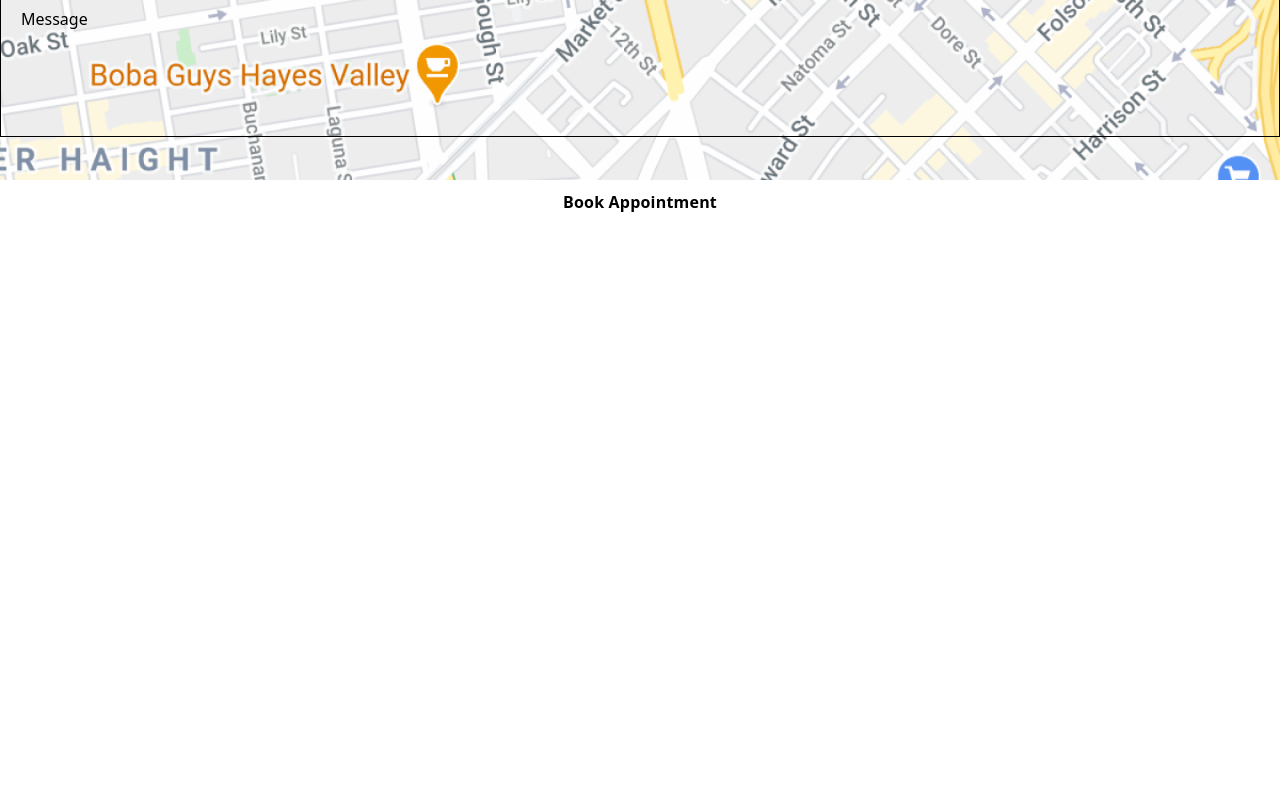
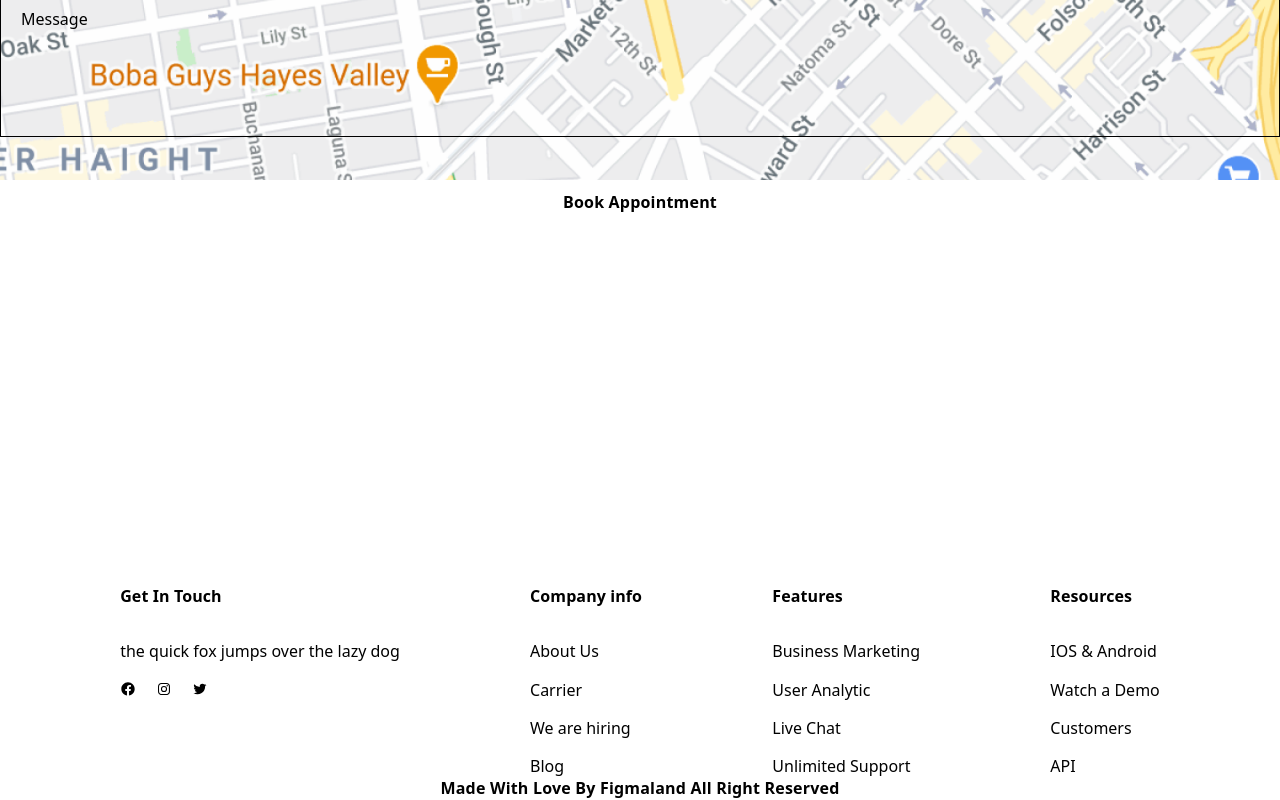
Before and after one commit to IrvingRR/placeholder-app, a React (Vite) app: page / in a window 1280 px wide. Shown: the part 4135-4935 px from the top of the page. Before the commit the page ends 4715 px from the top, so only its background shows below. Built offline with nearby package versions, Linux system fonts and the light colour scheme.

Commit message:
feat(FooterSection created)

```diff
--- /dev/null
+++ b/src/components/pages/home/FooterSection.jsx
@@ -0,0 +1,57 @@
+import { BiLogoFacebookCircle, BiLogoInstagram, BiLogoTwitter   } from "react-icons/bi";
+import { FooterContainer, FooterContent, FooterCopyRight, FooterItem, FooterList, FooterSocialMedia, FooterSocialMediaList } from "../../../styled/pages/home/footer-section";
+
+export const FooterSection = () => {
+  return (
+    <FooterContainer>
+        <FooterContent>
+            <FooterList>
+                    <FooterItem>
+                        <h3>Get In Touch</h3>
+                        <p>the quick fox jumps over the lazy dog</p>
+                        <FooterSocialMediaList>
+                            <FooterSocialMedia>
+                                <BiLogoFacebookCircle/>
+                            </FooterSocialMedia>
+
+                            <FooterSocialMedia>
+                                <BiLogoInstagram/>
+                            </FooterSocialMedia>
+
+                            <FooterSocialMedia>
+                                <BiLogoTwitter/>
+                            </FooterSocialMedia>
+                        </FooterSocialMediaList>
+                    </FooterItem>
+
+                    <FooterItem>
+                        <h3>Company info</h3>
+                        <a>About Us</a>
+                        <a>Carrier</a>
+                        <a>We are hiring</a>
+                        <a>Blog</a>
+                    </FooterItem>
+
+                    <FooterItem>
+                        <h3>Features</h3>
+                        <p>Business Marketing</p>
+                        <p>User Analytic</p>
+                        <p>Live Chat</p>
+                        <p>Unlimited Support</p>
+                    </FooterItem>
+
+                    <FooterItem>
+                        <h3>Resources</h3>
+                        <p>IOS & Android</p>
+                        <p>Watch a Demo</p>
+                        <p>Customers</p>
+                        <p>API</p>
+                    </FooterItem>
+            </FooterList>
+        </FooterContent>
+        <FooterCopyRight>
+            Made With Love By Figmaland All Right Reserved
+        </FooterCopyRight>
+    </FooterContainer>
+  );
+};
--- a/src/components/pages/home/index.js
+++ b/src/components/pages/home/index.js
@@ -2,6 +2,7 @@
 export * from './AmountOfInvestmentsSection';
 export * from './BetterStrategySection';
 export * from './ContactSection';
+export * from './FooterSection';
 export * from './HeroSection';
 export * from './PricingSection';
 export * from './WhatClientSaySection';
--- a/src/pages/HomePage.jsx
+++ b/src/pages/HomePage.jsx
@@ -1,5 +1,5 @@
 import { Navbar } from "../components";
-import { AboutUsSection, AmountOfInvestmentsSection, BetterStrategySection, ContactSection, HeroSection, PricingSection, WhatClientSaySection } from "../components/pages/home";
+import { AboutUsSection, AmountOfInvestmentsSection, BetterStrategySection, ContactSection, FooterSection, HeroSection, PricingSection, WhatClientSaySection } from "../components/pages/home";
 
 export const HomePage = () => {
   return (
@@ -12,6 +12,7 @@
     <PricingSection/>
     <AmountOfInvestmentsSection/>
     <ContactSection/>
+    <FooterSection/>
     </>
   );
 };
--- /dev/null
+++ b/src/styled/pages/home/footer-section.js
@@ -0,0 +1,107 @@
+import styled from "styled-components";
+
+export const FooterContainer = styled.footer`
+    width: 100%;
+`;
+
+export const FooterContent = styled.div`
+    width: 100%;
+    max-width: var(--max-width);
+    padding: var(--padding-content);
+    display: flex;
+    flex-direction: column;
+    gap: 30px;
+    margin: auto;
+
+    @media screen and (min-width: 768px) {
+        flex-direction: row;
+    }
+`;
+
+export const FooterList = styled.ul`
+    width: 100%;
+    display: flex;
+    flex-direction: column;
+    gap: 10px;
+
+    @media screen and (min-width: 768px) {
+        flex-direction: row;
+        align-items: flex-start;
+        justify-content: space-evenly;
+    }
+`;
+
+export const FooterItem = styled.li`
+    display: flex;
+    flex-direction: column;
+    align-items: center;
+    text-align: center;
+    gap: 10px;
+
+    h3 {
+        font-size: var(--fs-md);
+        color: var(--text-color);
+        font-style: normal;
+        font-weight: 700;
+        line-height: 32px;
+        letter-spacing: 0.1px;
+        padding-bottom: 10px;
+    }
+
+    p, a {
+        font-size: var(--fs-xs);
+        color: var(--second-text-color);
+    }
+
+    @media screen and (min-width: 768px) {
+        align-items: flex-start;
+        text-align: left;
+    }
+
+    @media screen and (min-width: 992px) {
+        gap: 20px;
+
+        h3 {
+            font-size: var(--fs-lg);
+        }
+
+        p, a {
+            font-size: var(--fs-sm);
+        }
+    }
+
+`;
+
+export const FooterSocialMediaList = styled.div`
+    display: flex;
+    align-items: center;
+    gap: 20px;
+
+    a {
+        color: var(--primary-color);
+        font-size: var(--fs-lg);
+    }
+
+`;
+
+export const FooterSocialMedia = styled.a`
+    color: var(--primary-color);
+    font-size: var(--fs-lg);
+`;
+
+export const FooterCopyRight = styled.div`
+    width: 100%;
+    padding: var(--padding);
+    background-color: var(--second-light-background-color);
+    font-size: var(--fs-xs);
+    text-align: center;
+    font-style: normal;
+    font-weight: 600;
+    line-height: 24px;
+    letter-spacing: 0.2px;
+    color: var(--second-text-color);
+
+    @media screen and (min-width: 768px) {
+        font-size: var(--fs-sm);
+    }
+`;
```
